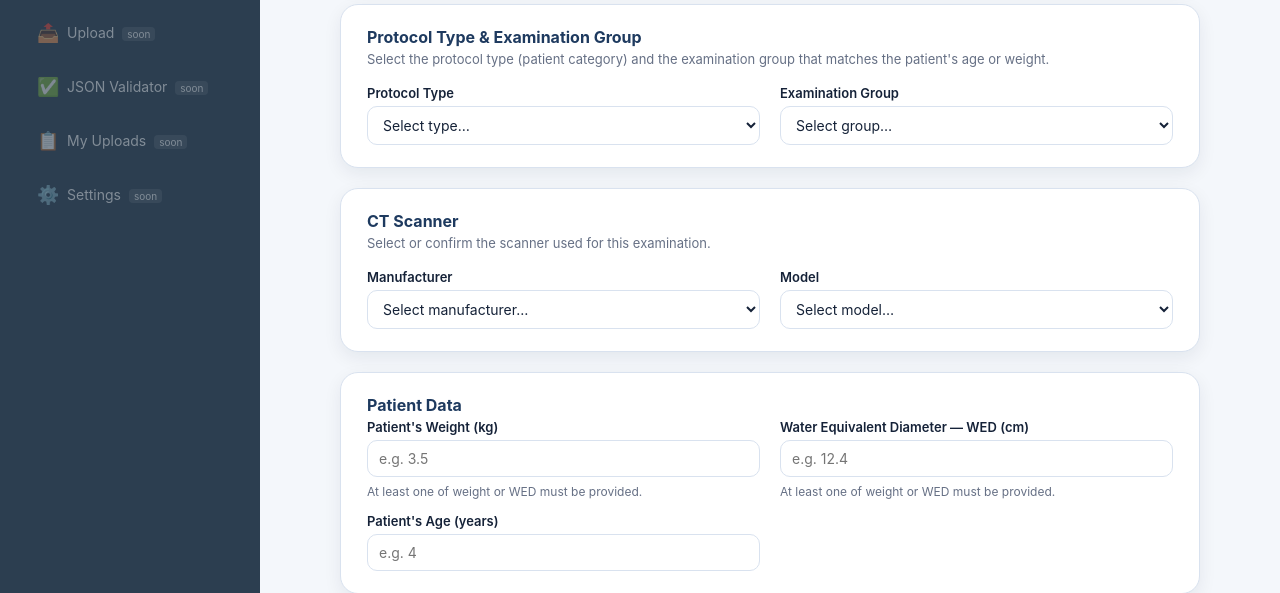
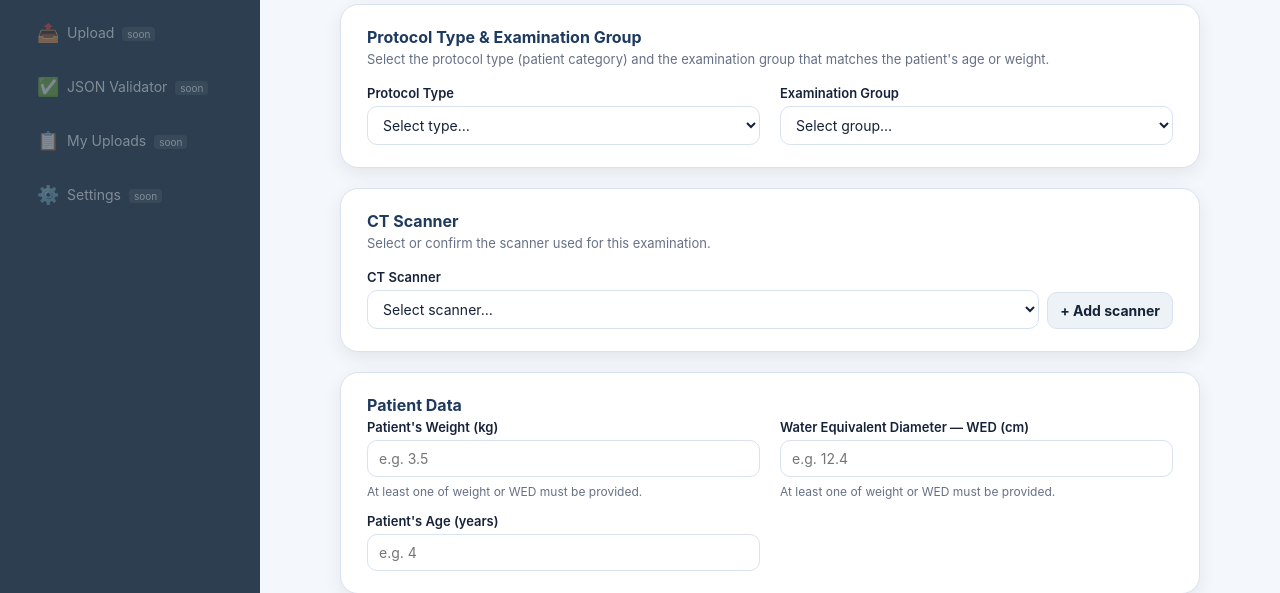
Before and after one commit to jsfakian/rhythm, a Django app: page /examinations/entry/ in a window 1280 px wide. Shown: the part 514-1107 px from the top of the page. Run offline with Django 5.2, Linux system fonts and the light colour scheme; the visitor is signed in with stand-in values (Sample User, id 1); data that the repository does not hold is empty; parts of the project's set-up code (start-up, migrations or seed data) failed here and were passed over.

Commit message:
feat: merge CT scanner dropdowns into single combined select on examination entry
Replaces the manufacturer → model cascade with one unified dropdown
matching the Protocol GUI pattern, showing "Manufacturer – Model (year)".
Adds an "+ Add scanner" link for pre-registering new scanners.

Co-Authored-By: Claude Sonnet 4.6 <noreply@anthropic.com>

```diff
--- a/ct_upload_platform/templates/uploads/examination_entry.html
+++ b/ct_upload_platform/templates/uploads/examination_entry.html
@@ -139,18 +139,13 @@
             <div class="section-card">
                 <h2>CT Scanner</h2>
                 <p class="sdesc">Select or confirm the scanner used for this examination.</p>
-                <div class="fgrid">
-                    <div class="frow">
-                        <label for="sel_manufacturer">Manufacturer</label>
-                        <select id="sel_manufacturer" onchange="onManufacturerChange()">
-                            <option value="">Select manufacturer…</option>
+                <div class="frow">
+                    <label for="sel_scanner">CT Scanner</label>
+                    <div style="display:flex;gap:8px;align-items:flex-end;">
+                        <select id="sel_scanner" style="flex:1;">
+                            <option value="">Select scanner…</option>
                         </select>
-                    </div>
-                    <div class="frow">
-                        <label for="sel_model">Model</label>
-                        <select id="sel_model">
-                            <option value="">Select model…</option>
-                        </select>
+                        <a href="/scanners/create/?next=/examinations/entry/" style="white-space:nowrap;text-decoration:none;padding:9px 12px;background:#edf2f7;color:var(--text);border:1px solid var(--border);border-radius:10px;font-weight:700;font-size:14px;">+ Add scanner</a>
                     </div>
                 </div>
             </div>
@@ -221,7 +216,6 @@
 
 <script>
 const SCANNERS      = {{ scanners_json|safe }};
-const MANUFACTURERS = {{ manufacturers_json|safe }};
 const CLINICAL_ROWS = {{ clinical_rows_json|safe }};
 const SITE_CODE     = '{{ site_code }}';
 const CSRF_TOKEN    = '{{ csrf_token }}';
@@ -284,17 +278,15 @@ function init() {
         comboSel.appendChild(o);
     });
 
-    const userMfgIds = new Set(SCANNERS.map(s => s.manufacturer_id));
-    const mfgSel = document.getElementById('sel_manufacturer');
-    MANUFACTURERS.filter(m => userMfgIds.has(m.id)).forEach(m => {
+    const scannerSel = document.getElementById('sel_scanner');
+    SCANNERS.forEach(s => {
         const o = document.createElement('option');
-        o.value = m.id; o.textContent = m.name;
-        mfgSel.appendChild(o);
+        o.value = s.id;
+        o.textContent = s.display + (s.year ? ` (${s.year})` : '');
+        scannerSel.appendChild(o);
     });
-
     if (SCANNERS.length === 1) {
-        mfgSel.value = SCANNERS[0].manufacturer_id;
-        onManufacturerChange(SCANNERS[0].id);
+        scannerSel.value = SCANNERS[0].id;
     }
 
     renderPhasesTable();
@@ -365,26 +357,6 @@ function updatePidPreview() {
 }
 
 // ---------------------------------------------------------------------------
-// Manufacturer → Model cascade
-// ---------------------------------------------------------------------------
-function onManufacturerChange(preSelectScannerId) {
-    const mfgId = document.getElementById('sel_manufacturer').value;
-    const modelSel = document.getElementById('sel_model');
-    modelSel.innerHTML = '<option value="">Select model…</option>';
-    const userModels = SCANNERS.filter(s => s.manufacturer_id === mfgId);
-    userModels.forEach(s => {
-        const o = document.createElement('option');
-        o.value = s.id; o.textContent = s.model;
-        modelSel.appendChild(o);
-    });
-    if (preSelectScannerId) {
-        modelSel.value = preSelectScannerId;
-    } else if (userModels.length === 1) {
-        modelSel.value = userModels[0].id;
-    }
-}
-
-// ---------------------------------------------------------------------------
 // Phases table
 // ---------------------------------------------------------------------------
 function renderPhasesTable() {
@@ -429,8 +401,8 @@ async function saveExamination() {
     const examGroup = document.getElementById('sel_exam_group').value;
     if (!examGroup) errors.push('Examination group is required.');
 
-    const scannerId = document.getElementById('sel_model').value || null;
-    if (!scannerId) errors.push('CT scanner (manufacturer and model) is required.');
+    const scannerId = document.getElementById('sel_scanner').value || null;
+    if (!scannerId) errors.push('CT scanner is required.');
 
     if (!document.getElementById('inp_age').value) errors.push("Patient's age is required.");
 
@@ -516,8 +488,7 @@ function clearForm() {
     document.getElementById('contrast_display').style.display = 'none';
     document.getElementById('sel_protocol_type').value = '';
     document.getElementById('sel_exam_group').innerHTML = '<option value="">Select group…</option>';
-    document.getElementById('sel_manufacturer').value = '';
-    document.getElementById('sel_model').innerHTML = '<option value="">Select model…</option>';
+    document.getElementById('sel_scanner').value = '';
     document.getElementById('inp_weight').value = '';
     document.getElementById('inp_wed').value = '';
     document.getElementById('inp_age').value = '';
```
